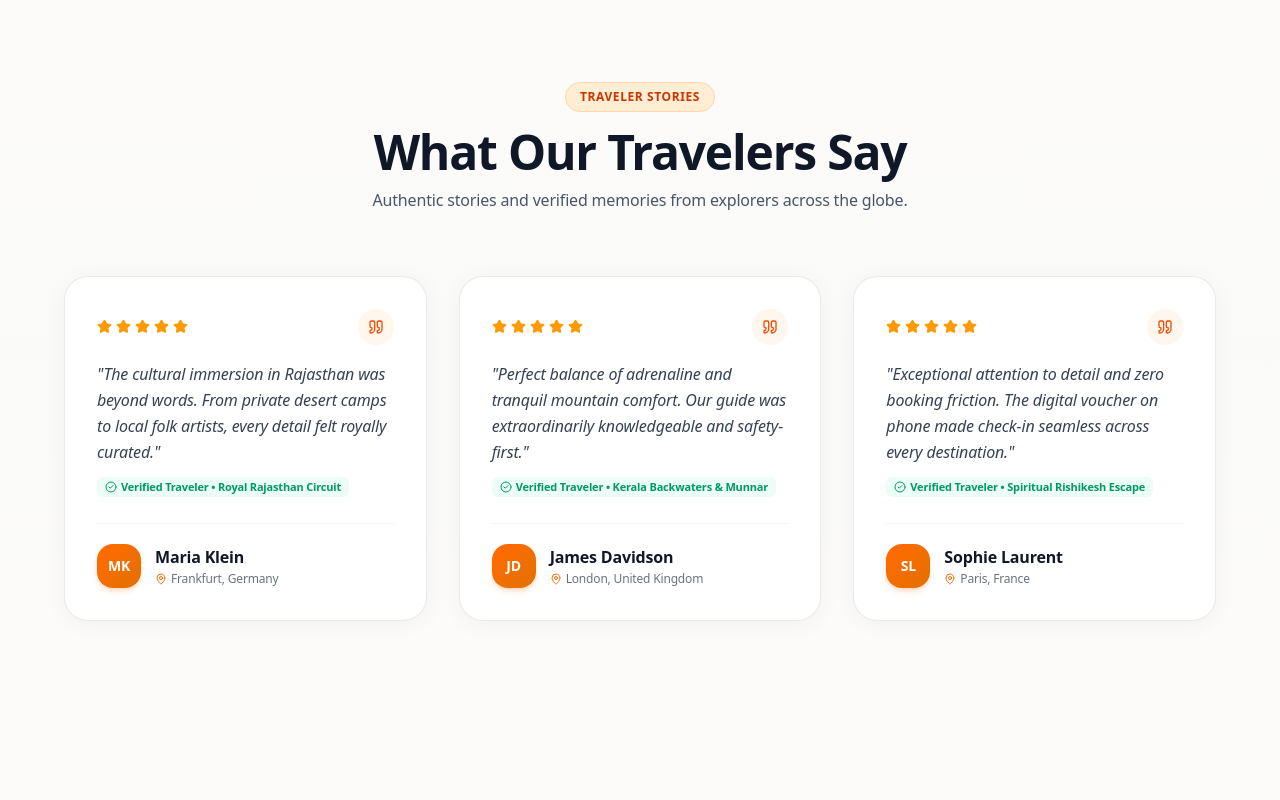
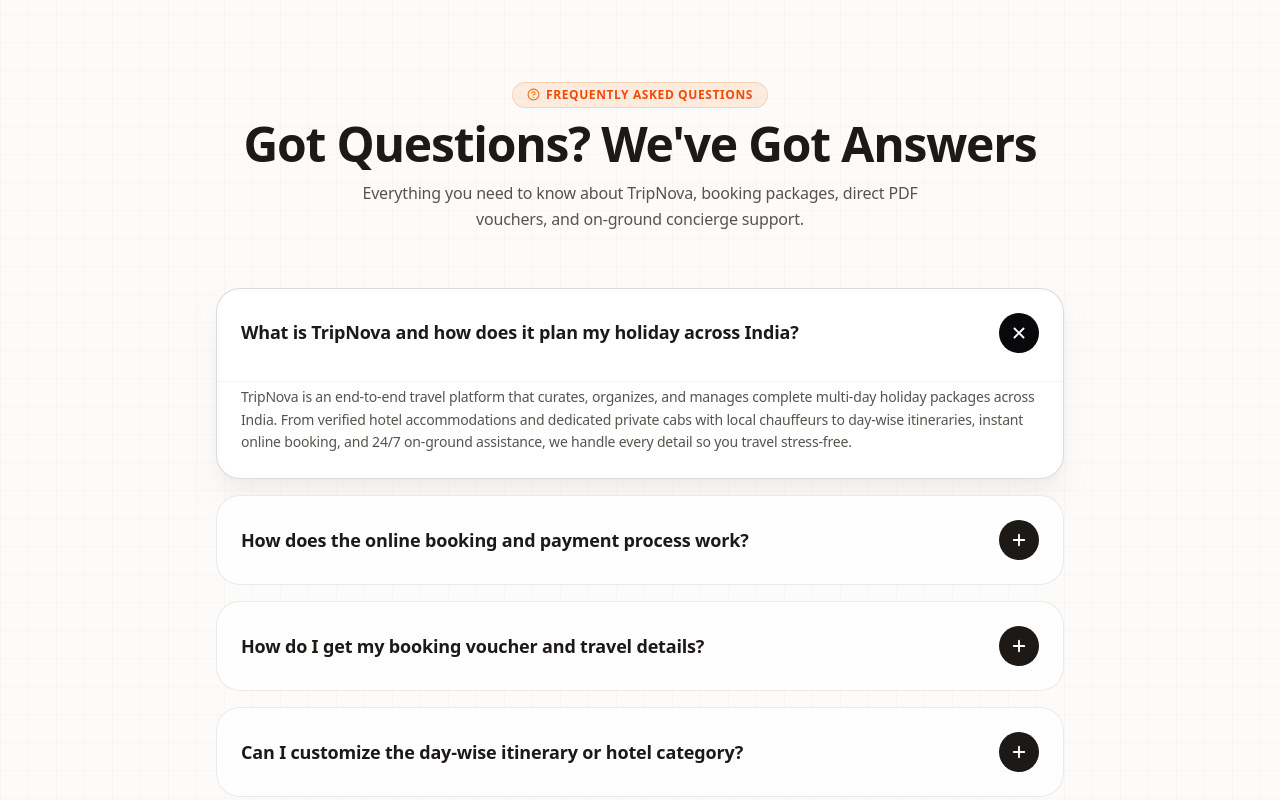
Before and after one commit to aditi334kushwah/travellingwebsite, a Next.js app in the folder frontend/: page / in a window 1280 px wide. Shown: the part 5980-6780 px from the top of the page. Built offline with nearby package versions, Linux system fonts and the light colour scheme; no server answers.

Commit message:
feat(home): add sleek interactive FAQ accordion section tailored for TripNova holidays

```diff
--- a/frontend/src/app/page.tsx
+++ b/frontend/src/app/page.tsx
@@ -1,4 +1,3 @@
-
 import HeroSection from "@/components/home/HeroSection"
 import HeroSearchWidget from "@/components/home/HeroSearchWidget"
 import TrustStatsSection from "@/components/home/TrustStatsSection"
@@ -9,8 +8,8 @@ import ChooseTripNova from "@/components/home/ChooseTripNova"
 import HowItWorks from "@/components/home/BookTrip"
 import { LayoutGridSection } from "@/components/LayoutGridSection"
 import TestimonialCardSection from "@/components/home/TestimonialCard"
+import FAQSection from "@/components/home/FAQSection"
 import LastTestimonial from "@/components/home/LastTestimonial"
-
 
 export default function Home() {
   return (
@@ -42,13 +41,14 @@ export default function Home() {
       {/* 9. Feel the Experience (Interactive Visual Photo Gallery) */}
       <LayoutGridSection />
 
-      {/* 10. Verified Traveler Testimonials */}
+      {/* 10. Frequently Asked Questions (Interactive Accordion) */}
+      <FAQSection />
+
+      {/* 11. Verified Traveler Testimonials */}
       <TestimonialCardSection />
 
-      {/* 11. Final Conversion Pitch */}
+      {/* 12. Final Conversion Pitch */}
       <LastTestimonial />
-
-
     </main>
   );
 }
--- /dev/null
+++ b/frontend/src/components/home/FAQSection.tsx
@@ -0,0 +1,139 @@
+'use client';
+import { useState } from 'react';
+import FadeUp from '@/components/ui/FadeUp';
+import { Sparkles, Plus, X, HelpCircle } from 'lucide-react';
+
+interface FAQItem {
+  id: string;
+  question: string;
+  answer: string;
+  category: string;
+}
+
+const faqs: FAQItem[] = [
+  {
+    id: "faq-1",
+    category: "About TripNova",
+    question: "What is TripNova and how does it plan my holiday across India?",
+    answer: "TripNova is an end-to-end travel platform that curates, organizes, and manages complete multi-day holiday packages across India. From verified hotel accommodations and dedicated private cabs with local chauffeurs to day-wise itineraries, instant online booking, and 24/7 on-ground assistance, we handle every detail so you travel stress-free.",
+  },
+  {
+    id: "faq-2",
+    category: "Booking & Payments",
+    question: "How does the online booking and payment process work?",
+    answer: "Booking a tour on TripNova takes less than 2 minutes. Simply choose your destination package, select your preferred travel dates, and confirm your reservation via our secure payment gateway. We support UPI, QR Code scanning, debit/credit cards, and net banking with 100% upfront pricing and zero hidden surcharges.",
+  },
+  {
+    id: "faq-3",
+    category: "Vouchers & Confirmation",
+    question: "How do I get my booking voucher and travel details?",
+    answer: "As soon as your booking is confirmed, an official verifiable PDF travel voucher is generated with 1-click direct download to your device. The voucher contains your unique booking ID, package itinerary, hotel check-in details, chauffeur contact information, and our 24/7 emergency helpline.",
+  },
+  {
+    id: "faq-4",
+    category: "Customization",
+    question: "Can I customize the day-wise itinerary or hotel category?",
+    answer: "Yes, absolutely! While our packages have pre-tested optimal itineraries, our dedicated travel concierge can tailor your schedule, upgrade hotel tiers (from boutique heritage havelis to luxury camps or 5-star resorts), or adjust pickup/drop locations based on your family or group requirements.",
+  },
+  {
+    id: "faq-5",
+    category: "On-Trip Support",
+    question: "What kind of support is available during the actual journey?",
+    answer: "You receive continuous 24/7 dedicated concierge assistance via WhatsApp and direct phone call throughout your tour. Your dedicated trip coordinator oversees flight/train pickups, hotel check-ins, local entry passes, and remains on standby for any real-time adjustments or roadside emergencies.",
+  },
+  {
+    id: "faq-6",
+    category: "Cancellations & Safety",
+    question: "What is TripNova's cancellation and refund policy?",
+    answer: "We offer traveler-friendly flexible cancellation policies. Depending on how many days prior to the travel date you notify us, refunds are processed transparently back to your original payment method. All our drivers are verified, and vehicles are sanitized with full commercial passenger permits.",
+  },
+];
+
+export default function FAQSection() {
+  const [openId, setOpenId] = useState<string | null>("faq-1");
+
+  const toggleFAQ = (id: string) => {
+    setOpenId((prev) => (prev === id ? null : id));
+  };
+
+  return (
+    <section className="relative w-full py-16 sm:py-24 bg-[#fcfbf9] dark:bg-[#09090b]">
+
+      {/* Subtle grid pattern background matching user's design */}
+      <div className="absolute inset-0 bg-[linear-gradient(to_right,#8080800a_1px,transparent_1px),linear-gradient(to_bottom,#8080800a_1px,transparent_1px)] bg-[size:28px_28px] pointer-events-none" />
+
+      <div className="relative z-10 max-w-4xl mx-auto px-4 sm:px-6">
+
+        {/* Section Header */}
+        <div className="text-center mb-10 sm:mb-14">
+          <FadeUp>
+            <span className="inline-flex items-center gap-1.5 px-3.5 py-1 rounded-full text-xs font-semibold uppercase tracking-wider bg-orange-500/10 text-orange-600 dark:text-orange-400 border border-orange-500/20 mb-3">
+              <HelpCircle size={13} className="text-orange-500" /> Frequently Asked Questions
+            </span>
+          </FadeUp>
+
+          <FadeUp delay={0.1}>
+            <h2 className="text-3xl sm:text-4xl md:text-5xl font-bold font-playfair text-stone-900 dark:text-stone-100 tracking-tight">
+              Got Questions? We&apos;ve Got Answers
+            </h2>
+          </FadeUp>
+
+          <FadeUp delay={0.2}>
+            <p className="mt-3 text-xs sm:text-base text-stone-600 dark:text-stone-400 font-poppins max-w-xl mx-auto font-light leading-relaxed">
+              Everything you need to know about TripNova, booking packages, direct PDF vouchers, and on-ground concierge support.
+            </p>
+          </FadeUp>
+        </div>
+
+        {/* Accordion List */}
+        <div className="space-y-4">
+          {faqs.map((faq, idx) => {
+            const isOpen = openId === faq.id;
+            return (
+              <FadeUp key={faq.id} delay={idx * 0.06}>
+                <div
+                  className={`rounded-3xl border transition-all duration-300 ${
+                    isOpen
+                      ? "bg-white dark:bg-stone-900 border-stone-300/80 dark:border-stone-700 shadow-xl shadow-stone-200/50 dark:shadow-black/50"
+                      : "bg-white/80 dark:bg-stone-900/60 border-stone-200/80 dark:border-stone-800/80 hover:border-orange-500/40 hover:bg-white dark:hover:bg-stone-900"
+                  }`}
+                >
+                  {/* Clickable Header Button */}
+                  <button
+                    type="button"
+                    onClick={() => toggleFAQ(faq.id)}
+                    aria-expanded={isOpen}
+                    className="w-full flex items-center justify-between p-5 sm:p-6 text-left cursor-pointer gap-4 transition-colors"
+                  >
+                    <span className="text-base sm:text-lg font-bold font-playfair text-stone-900 dark:text-stone-100 leading-snug">
+                      {faq.question}
+                    </span>
+
+                    {/* Circular toggle pill */}
+                    <div
+                      className={`w-9 h-9 sm:w-10 sm:h-10 rounded-full flex items-center justify-center shrink-0 transition-transform duration-300 ${
+                        isOpen
+                          ? "bg-[#09090b] dark:bg-white text-white dark:text-[#09090b] rotate-90"
+                          : "bg-stone-900 dark:bg-stone-100 text-white dark:text-stone-900 hover:scale-105"
+                      }`}
+                    >
+                      {isOpen ? <X size={18} strokeWidth={2.5} /> : <Plus size={18} strokeWidth={2.5} />}
+                    </div>
+                  </button>
+
+                  {/* Smooth Expandable Content */}
+                  {isOpen && (
+                    <div className="px-5 sm:px-6 pb-6 pt-1 text-xs sm:text-sm text-stone-600 dark:text-stone-300 font-poppins leading-relaxed border-t border-stone-100 dark:border-stone-800/80 mt-1 animate-fadeIn">
+                      <p>{faq.answer}</p>
+                    </div>
+                  )}
+                </div>
+              </FadeUp>
+            );
+          })}
+        </div>
+
+      </div>
+    </section>
+  );
+}
```
